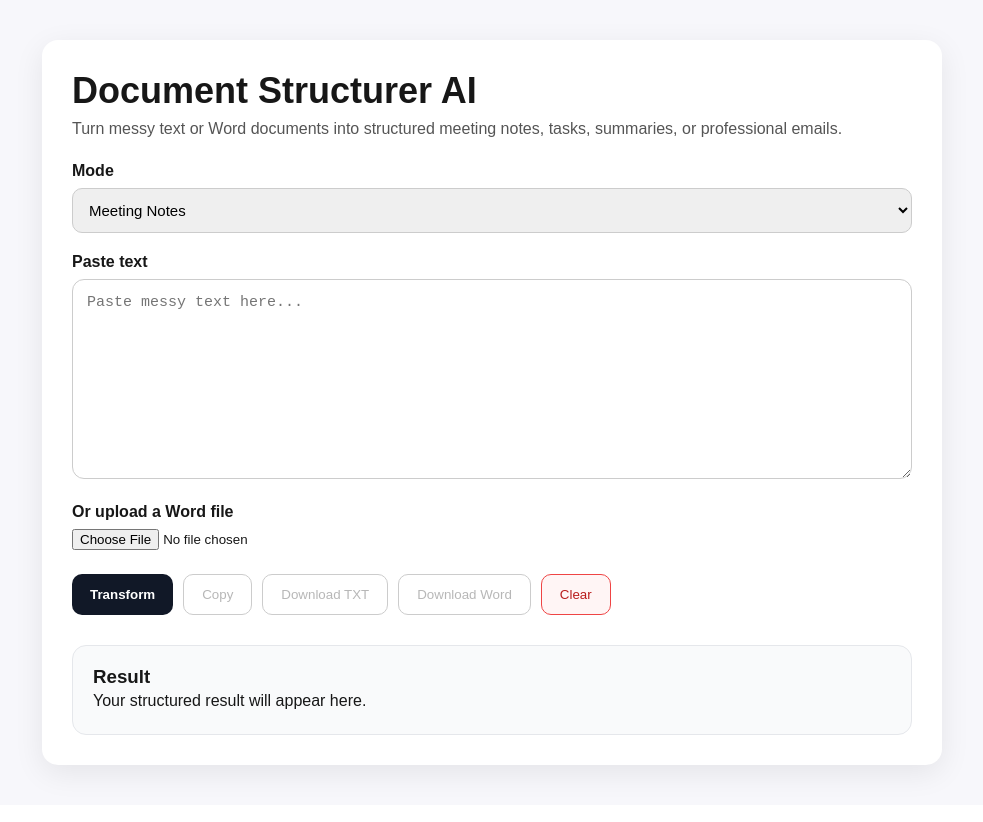
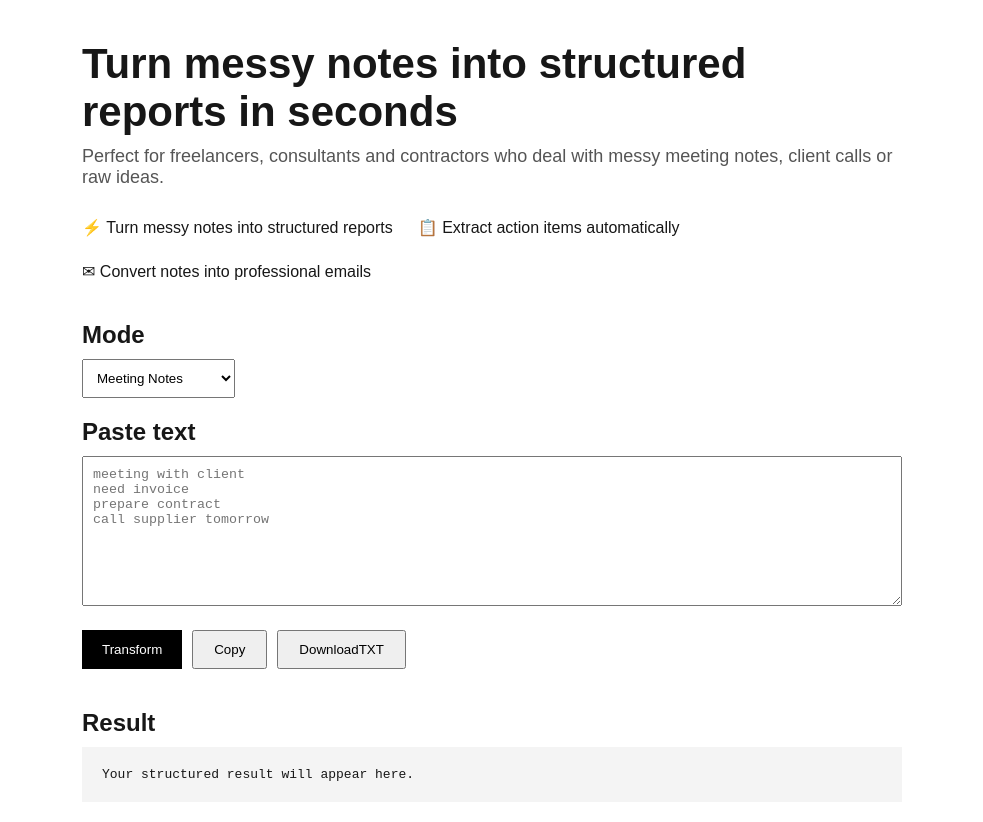
Before and after one commit to RobertFatu91/document-structurer-ai, a Next.js app: page / in a window 1280 px wide. Shown: the top 822 px of the page, without its empty margins (148-1131 px from the left). Built offline with nearby package versions, Linux system fonts and the light colour scheme.

Commit message:
new landing page

```diff
--- a/app/page.js
+++ b/app/page.js
@@ -1,292 +1,146 @@
-"use client"
+"use client";
 
-import { useState } from "react"
-import { Document, Packer, Paragraph } from "docx"
+import { useState } from "react";
 
 export default function Home() {
-  const [text, setText] = useState("")
-  const [result, setResult] = useState("")
-  const [file, setFile] = useState(null)
-  const [loading, setLoading] = useState(false)
-  const [copied, setCopied] = useState(false)
-  const [mode, setMode] = useState("meeting")
 
-  async function transformText() {
-    try {
-      setLoading(true)
-      setCopied(false)
+const [text,setText] = useState("")
+const [result,setResult] = useState("")
+const [mode,setMode] = useState("Meeting Notes")
 
-      let response
+async function transform(){
 
-      if (file) {
-        const formData = new FormData()
-        formData.append("file", file)
-        formData.append("mode", mode)
+const res = await fetch("/api/ai",{
+method:"POST",
+headers:{ "Content-Type":"application/json"},
+body: JSON.stringify({text,mode})
+})
 
-        response = await fetch("/api/upload", {
-          method: "POST",
-          body: formData
-        })
-      } else {
-        response = await fetch("/api/ai", {
-          method: "POST",
-          headers: {
-            "Content-Type": "application/json"
-          },
-          body: JSON.stringify({ text, mode })
-        })
+const data = await res.json()
+setResult(data.result)
+
 }
 
-      const data = await response.json()
-      setResult(data.result || data.error || "No result")
-    } catch (error) {
-      setResult("Error: " + error.message)
-    } finally {
-      setLoading(false)
-    }
+function downloadTXT(){
+
+const element = document.createElement("a")
+const file = new Blob([result],{type:"text/plain"})
+element.href = URL.createObjectURL(file)
+element.download = "structured.txt"
+document.body.appendChild(element)
+element.click()
+
 }
 
-  async function copyResult() {
-    if (!result) return
-    await navigator.clipboard.writeText(result)
-    setCopied(true)
-    setTimeout(() => setCopied(false), 2000)
-  }
+function copyText(){
 
-  function downloadTxt() {
-    if (!result) return
+navigator.clipboard.writeText(result)
 
-    const blob = new Blob([result], { type: "text/plain;charset=utf-8" })
-    const url = URL.createObjectURL(blob)
-
-    const a = document.createElement("a")
-    a.href = url
-    a.download = "document-structured-result.txt"
-    a.click()
-
-    URL.revokeObjectURL(url)
-  }
-
-  async function downloadDocx() {
-    if (!result) return
-
-    const lines = result.split("\n")
-
-    const doc = new Document({
-      sections: [
-        {
-          children: lines.map((line) => new Paragraph(line))
-        }
-      ]
-    })
-
-    const blob = await Packer.toBlob(doc)
-    const url = URL.createObjectURL(blob)
-
-    const a = document.createElement("a")
-    a.href = url
-    a.download = "structured-document.docx"
-    a.click()
-
-    URL.revokeObjectURL(url)
-  }
-
-  function clearAll() {
-    setText("")
-    setResult("")
-    setFile(null)
-    setCopied(false)
-
-    const input = document.getElementById("fileInput")
-    if (input) input.value = ""
 }
 
 return (
-    <main
-      style={{
-        minHeight: "100vh",
-        background: "#f7f7fb",
-        padding: "40px 20px",
-        fontFamily: "Arial, sans-serif",
-      }}
-    >
-      <div
-        style={{
-          maxWidth: 900,
-          margin: "0 auto",
-          background: "#ffffff",
-          borderRadius: 16,
-          padding: 30,
-          boxShadow: "0 8px 30px rgba(0,0,0,0.08)",
-        }}
-      >
-        <h1 style={{ marginBottom: 8, fontSize: 36 }}>Document Structurer AI</h1>
-        <p style={{ color: "#555", marginBottom: 24 }}>
-          Turn messy text or Word documents into structured meeting notes, tasks,
-          summaries, or professional emails.
+
+<div style={{maxWidth:"900px",margin:"auto",padding:"40px",fontFamily:"Arial"}}>
+
+<h1 style={{fontSize:"42px",fontWeight:"700",marginBottom:"10px"}}>
+Turn messy notes into structured reports in seconds
+</h1>
+
+<p style={{fontSize:"18px",color:"#555",marginBottom:"30px"}}>
+Perfect for freelancers, consultants and contractors who deal with messy meeting notes, client calls or raw ideas.
 </p>
 
-        <label style={{ display: "block", marginBottom: 8, fontWeight: "bold" }}>
-          Mode
-        </label>
+<div style={{display:"flex",gap:"25px",marginBottom:"40px",flexWrap:"wrap"}}>
+
+<div>⚡ Turn messy notes into structured reports</div>
+<div>📋 Extract action items automatically</div>
+<div>✉ Convert notes into professional emails</div>
+
+</div>
+
+<h2 style={{marginBottom:"10px"}}>Mode</h2>
 
 <select
 value={mode}
-          onChange={(e) => setMode(e.target.value)}
+onChange={(e)=>setMode(e.target.value)}
+style={{padding:"10px",marginBottom:"20px"}}
+>
+
+<option>Meeting Notes</option>
+<option>Professional Email</option>
+<option>Task List</option>
+<option>Summary</option>
+
+</select>
+
+<h2>Paste text</h2>
+
+<textarea
+value={text}
+onChange={(e)=>setText(e.target.value)}
+placeholder="meeting with client
+need invoice
+prepare contract
+call supplier tomorrow"
 style={{
-            padding: 12,
-            marginBottom: 20,
-            width: "100%",
-            borderRadius: 10,
-            border: "1px solid #ccc",
-            fontSize: 15,
+width:"100%",
+height:"150px",
+padding:"10px",
+marginTop:"10px",
+marginBottom:"20px"
+}}
+/>
+
+<div style={{display:"flex",gap:"10px",flexWrap:"wrap"}}>
+
+<button
+onClick={transform}
+style={{
+background:"black",
+color:"white",
+padding:"10px 20px",
+border:"none",
+cursor:"pointer"
 }}
 >
-          <option value="meeting">Meeting Notes</option>
-          <option value="tasks">Task List</option>
-          <option value="email">Professional Email</option>
-          <option value="summary">Structured Summary</option>
-        </select>
-
-        <label style={{ display: "block", marginBottom: 8, fontWeight: "bold" }}>
-          Paste text
-        </label>
-
-        <textarea
-          rows="10"
-          style={{
-            width: "100%",
-            padding: 14,
-            borderRadius: 12,
-            border: "1px solid #ccc",
-            fontSize: 15,
-            resize: "vertical",
-          }}
-          placeholder="Paste messy text here..."
-          value={text}
-          onChange={(e) => setText(e.target.value)}
-        />
-
-        <div style={{ marginTop: 20 }}>
-          <label style={{ display: "block", marginBottom: 8, fontWeight: "bold" }}>
-            Or upload a Word file
-          </label>
-          <input
-            id="fileInput"
-            type="file"
-            accept=".docx"
-            onChange={(e) => setFile(e.target.files[0])}
-          />
-          {file && (
-            <p style={{ marginTop: 8, color: "#444" }}>
-              Selected file: <strong>{file.name}</strong>
-            </p>
-          )}
-        </div>
-
-        <div
-          style={{
-            display: "flex",
-            flexWrap: "wrap",
-            gap: 10,
-            marginTop: 24,
-          }}
-        >
-          <button
-            onClick={transformText}
-            disabled={loading}
-            style={{
-              padding: "12px 18px",
-              cursor: "pointer",
-              borderRadius: 10,
-              border: "none",
-              background: "#111827",
-              color: "white",
-              fontWeight: "bold",
-            }}
-          >
-            {loading ? "Working..." : "Transform"}
+Transform
 </button>
 
 <button
-            onClick={copyResult}
-            disabled={!result}
+onClick={copyText}
 style={{
-              padding: "12px 18px",
-              cursor: "pointer",
-              borderRadius: 10,
-              border: "1px solid #ccc",
-              background: "#fff",
+padding:"10px 20px",
+cursor:"pointer"
 }}
 >
-            {copied ? "Copied!" : "Copy"}
+Copy
 </button>
 
 <button
-            onClick={downloadTxt}
-            disabled={!result}
+onClick={downloadTXT}
 style={{
-              padding: "12px 18px",
-              cursor: "pointer",
-              borderRadius: 10,
-              border: "1px solid #ccc",
-              background: "#fff",
+padding:"10px 20px",
+cursor:"pointer"
 }}
 >
-            Download TXT
+DownloadTXT
 </button>
 
-          <button
-            onClick={downloadDocx}
-            disabled={!result}
-            style={{
-              padding: "12px 18px",
-              cursor: "pointer",
-              borderRadius: 10,
-              border: "1px solid #ccc",
-              background: "#fff",
-            }}
-          >
-            Download Word
-          </button>
-
-          <button
-            onClick={clearAll}
-            style={{
-              padding: "12px 18px",
-              cursor: "pointer",
-              borderRadius: 10,
-              border: "1px solid #ef4444",
-              background: "#fff5f5",
-              color: "#b91c1c",
-            }}
-          >
-            Clear
-          </button>
 </div>
 
-        <div
-          style={{
-            marginTop: 30,
-            background: "#f9fafb",
-            border: "1px solid #e5e7eb",
-            borderRadius: 14,
-            padding: 20,
-          }}
-        >
-          <h3 style={{ marginTop: 0 }}>Result</h3>
-          <pre
-            style={{
-              whiteSpace: "pre-wrap",
-              margin: 0,
-              fontFamily: "Arial, sans-serif",
-              lineHeight: 1.6,
-            }}
-          >
+<h2 style={{marginTop:"40px"}}>Result</h2>
+
+<pre style={{
+background:"#f4f4f4",
+padding:"20px",
+whiteSpace:"pre-wrap",
+marginTop:"10px"
+}}>
 {result || "Your structured result will appear here."}
 </pre>
+
 </div>
-      </div>
-    </main>
+
 )
+
 }
```
Lines whose indentation alone changed are shown as unchanged.
